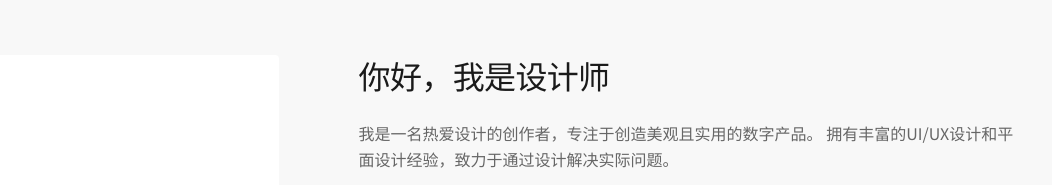
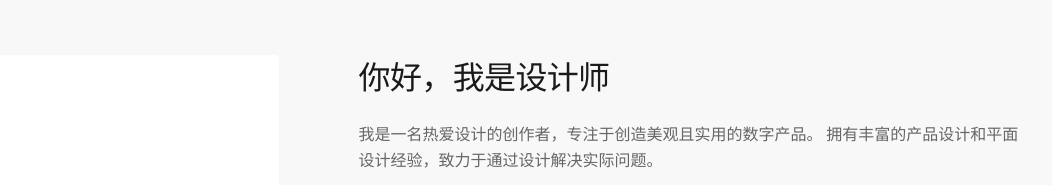
Before and after one commit to panjiamei988-lang/portfolio, a website: page index.html in a window 1280 px wide. Shown: the part 3420-3605 px from the top of the page, without its empty margins (211-1263 px from the left). Drawn offline with Linux system fonts and the light colour scheme.

Commit message:
Update index.html

```diff
--- a/index.html
+++ b/index.html
@@ -124,7 +124,7 @@
                 <h3 class="about-title">你好，我是设计师</h3>
                 <p class="about-description">
                     我是一名热爱设计的创作者，专注于创造美观且实用的数字产品。
-                    拥有丰富的UI/UX设计和平面设计经验，致力于通过设计解决实际问题。
+                    拥有丰富的产品设计和平面设计经验，致力于通过设计解决实际问题。
                 </p>
                 <p class="about-description">
                     我相信好的设计不仅仅是视觉上的美观，更是对用户需求的深刻理解。
```
